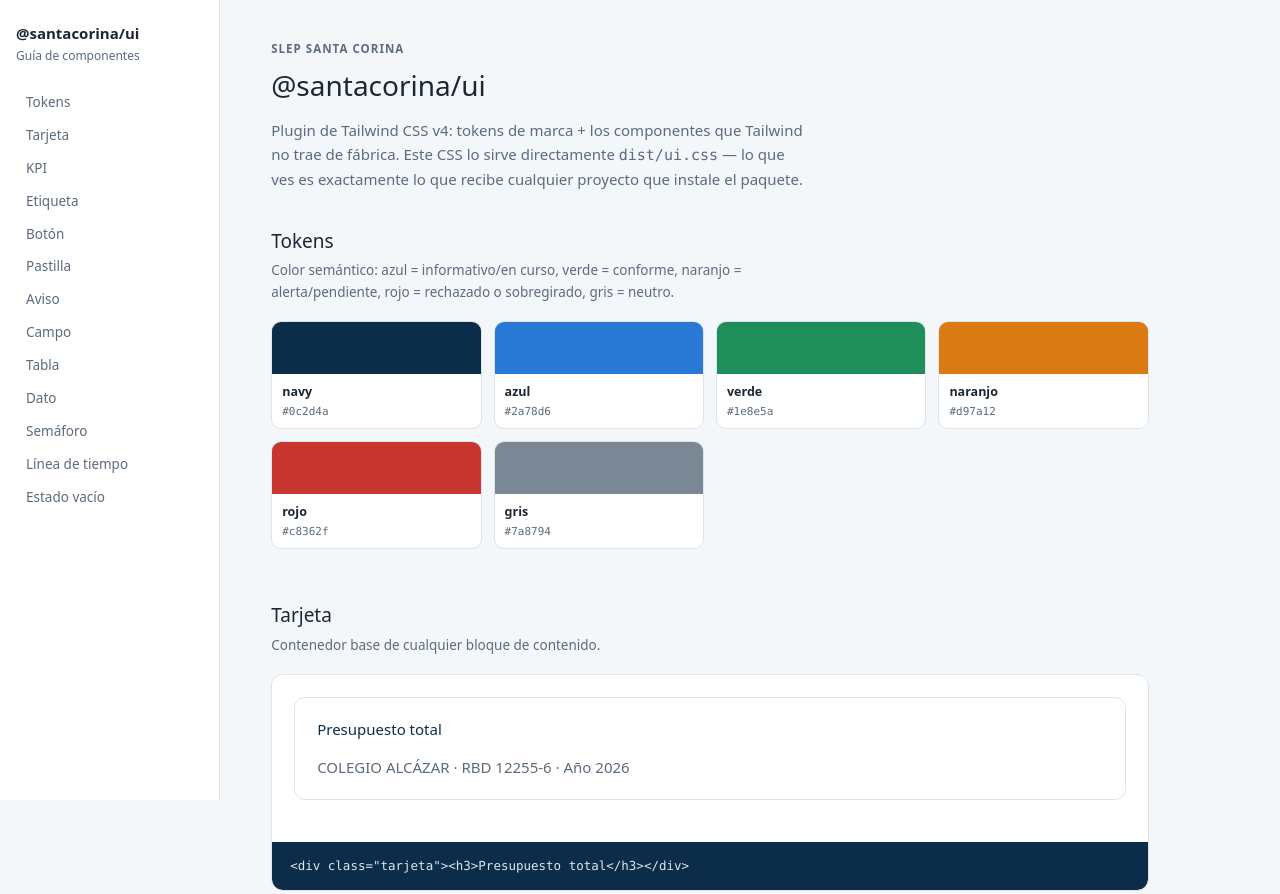
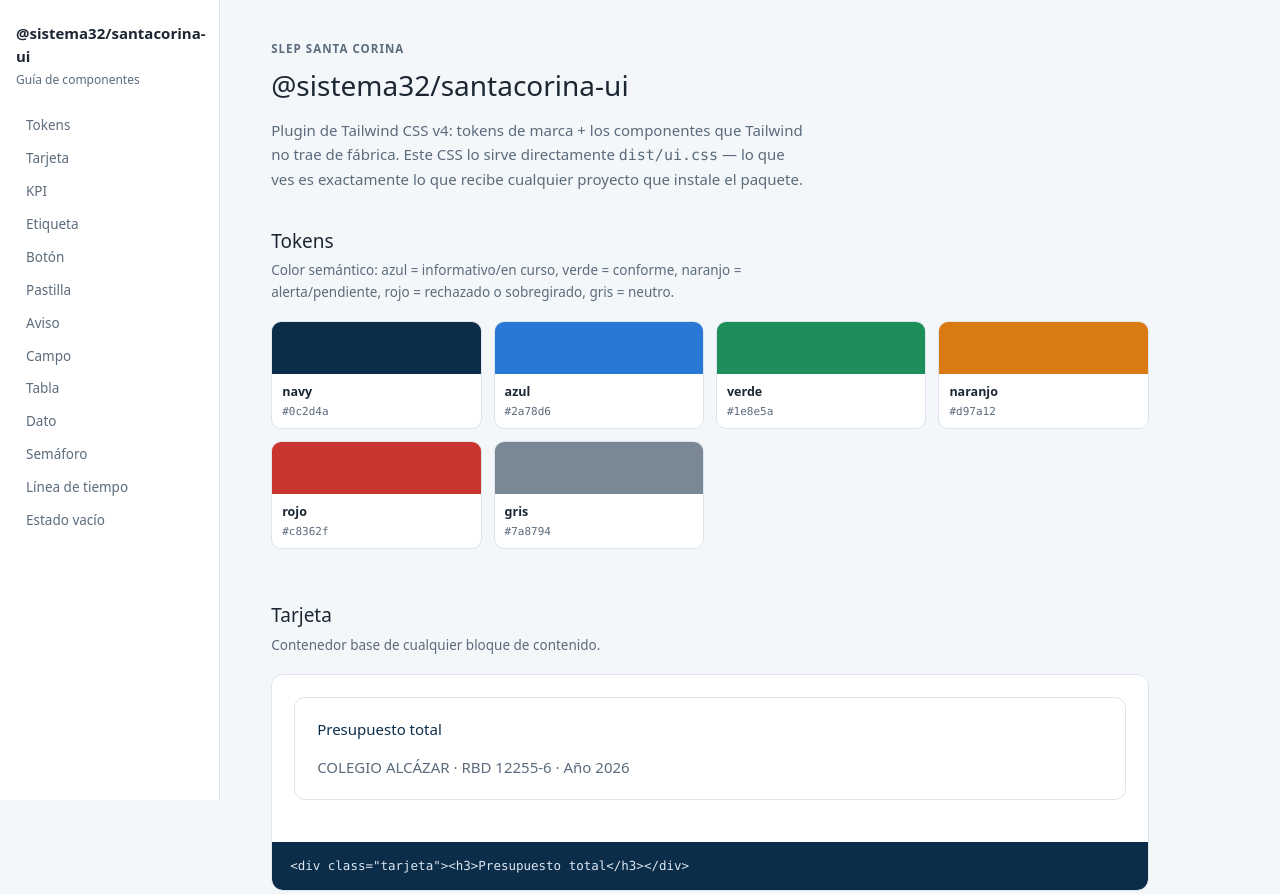
Before and after one commit to sistema32/santacorina-ui, a website: page guia/index.html in a window 1280 px wide. Shown: the top 894 px of the page. Drawn offline with Linux system fonts and the light colour scheme.

Commit message:
Renombra el paquete a @sistema32/santacorina-ui (scope obligatorio para GitHub Packages bajo el org sistema32) y agrega publishConfig apuntando a npm.pkg.github.com.
Co-Authored-By: Claude Sonnet 5 <noreply@anthropic.com>

```diff
--- a/guia/index.html
+++ b/guia/index.html
@@ -2,7 +2,7 @@
 <html lang="es">
 <head>
 <meta charset="utf-8">
-<title>@santacorina/ui</title>
+<title>@sistema32/santacorina-ui</title>
 <link rel="stylesheet" href="../dist/ui.css">
 <style>
   :root{
@@ -59,7 +59,7 @@
 <body>
 <div class="doc-shell">
   <nav class="doc-nav">
-    <p class="marca">@santacorina/ui</p>
+    <p class="marca">@sistema32/santacorina-ui</p>
     <p class="sub">Guía de componentes</p>
     <a href="#tokens">Tokens</a>
     <a href="#tarjeta">Tarjeta</a>
@@ -78,7 +78,7 @@
   <main class="doc-main">
     <header class="doc-header">
       <p class="eyebrow">SLEP Santa Corina</p>
-      <h1>@santacorina/ui</h1>
+      <h1>@sistema32/santacorina-ui</h1>
       <p>Plugin de Tailwind CSS v4: tokens de marca + los componentes que Tailwind no trae de fábrica. Este CSS lo sirve directamente <code>dist/ui.css</code> — lo que ves es exactamente lo que recibe cualquier proyecto que instale el paquete.</p>
     </header>
 
--- a/package.json
+++ b/package.json
@@ -1,5 +1,5 @@
 {
-  "name": "@santacorina/ui",
+  "name": "@sistema32/santacorina-ui",
   "version": "0.1.0",
   "description": "Tokens de marca y componentes compartidos (plugin de Tailwind CSS v4) para los sistemas del Servicio Local de Educacion Publica Santa Corina.",
   "license": "UNLICENSED",
@@ -39,5 +39,8 @@
   "repository": {
     "type": "git",
     "url": "git+https://github.com/sistema32/santacorina-ui.git"
+  },
+  "publishConfig": {
+    "registry": "https://npm.pkg.github.com"
   }
 }
--- a/src/plugin.ts
+++ b/src/plugin.ts
@@ -21,7 +21,7 @@ export interface SantacorinaUIOptions {
  *
  * Uso (Tailwind v4, CSS-first):
  *   @import "tailwindcss";
- *   @plugin "@santacorina/ui";
+ *   @plugin "@sistema32/santacorina-ui";
  *
  * Para cambiar un color de marca, la opcion `colors` del plugin via
  * `withOptions` NO es alcanzable desde la sintaxis `@plugin "pkg" { ... }`
@@ -30,7 +30,7 @@ export interface SantacorinaUIOptions {
  * un @layer (una regla sin layer le gana a cualquier regla en @layer,
  * sea cual sea el orden en el archivo):
  *   @import "tailwindcss";
- *   @plugin "@santacorina/ui";
+ *   @plugin "@sistema32/santacorina-ui";
  *
  *   :root { --color-azul: #1d4ed8; }
  */
```
Also changed, not shown: README.md, 1 other file.
